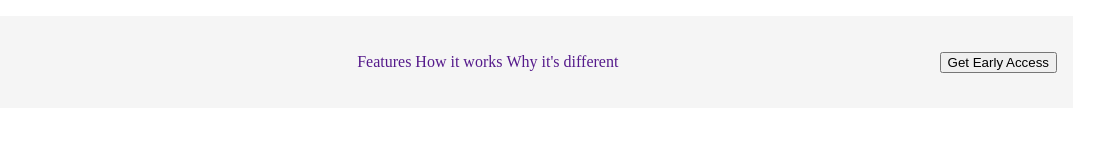
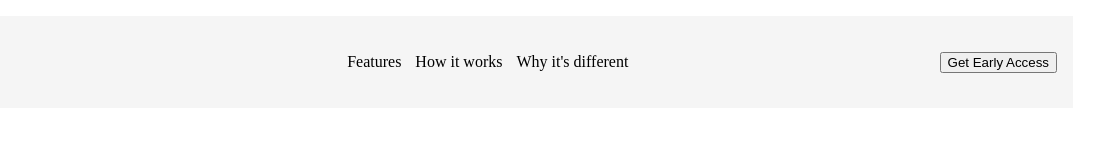
Before and after one commit to jawadjb21/assignment_1, a plain HTML site: page index.html in a window 1280 px wide. Shown: the full height of the page, 183-1280 px from the left. Drawn offline with Linux system fonts and the light colour scheme.

Commit message:
nav bar list margin

```diff
--- a/styles/index.css
+++ b/styles/index.css
@@ -12,8 +12,10 @@ nav ul {
 
 nav li{
     display: inline;
+    margin: 5px;
 }
 
 nav li a{
+    color: black;
     text-decoration: none;
 }
```
